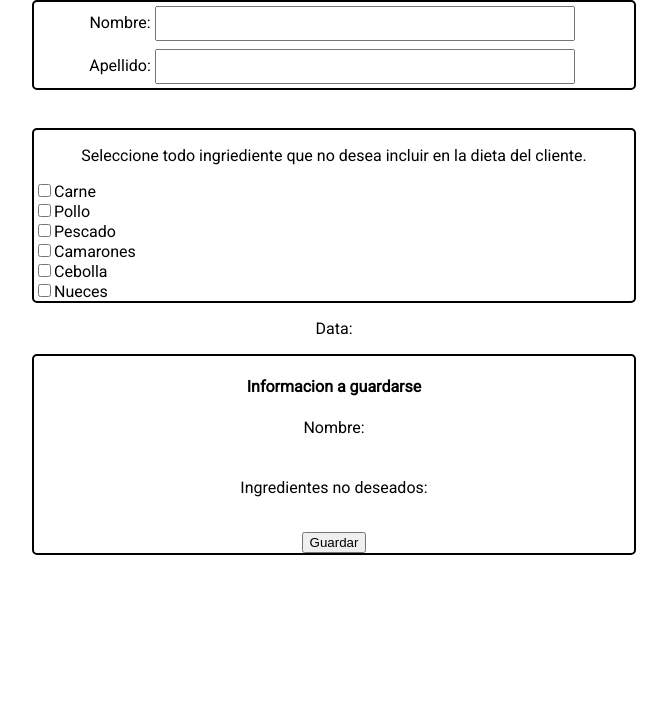
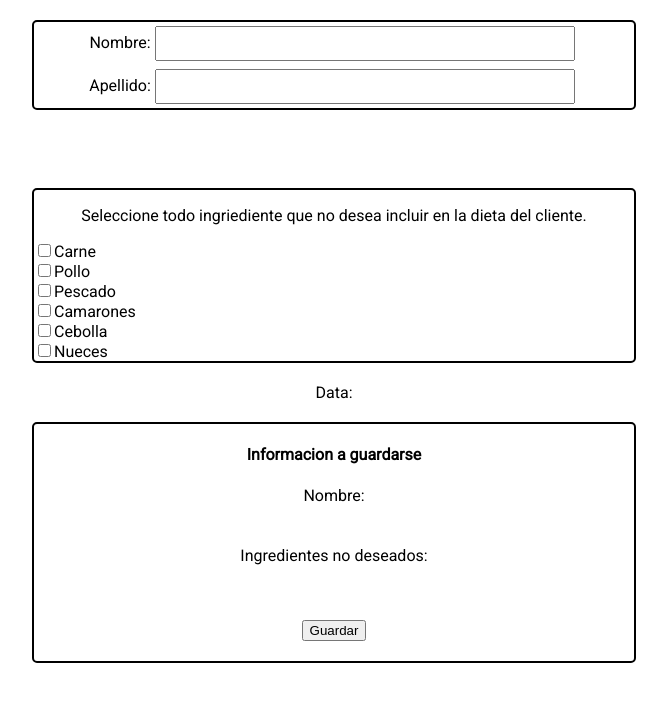
Before and after one commit to developer787/easydiet_frontend, a React (Create React App) app: page / in a window 1280 px wide. Shown: the top 702 px of the page, without its empty margins (306-973 px from the left). Built offline with nearby package versions, Linux system fonts and the light colour scheme; what bson-objectid would draw is missing.

Commit message:
fixed title

```diff
--- a/src/components/NewCustomerForm.css
+++ b/src/components/NewCustomerForm.css
@@ -4,6 +4,11 @@
   max-width: 600px;
   margin: 0 auto;
   border-radius: 5px;
+  margin-top: 20px;
+  margin-bottom: 20px;
+}
+.default button[type=submit]{
+  margin: 20px;
 }
 .default input[type=text] {
   width: 70%;
```
